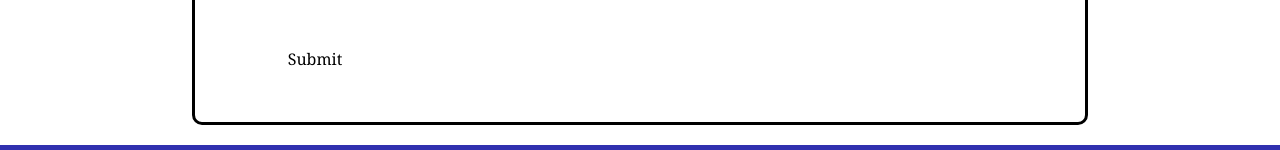
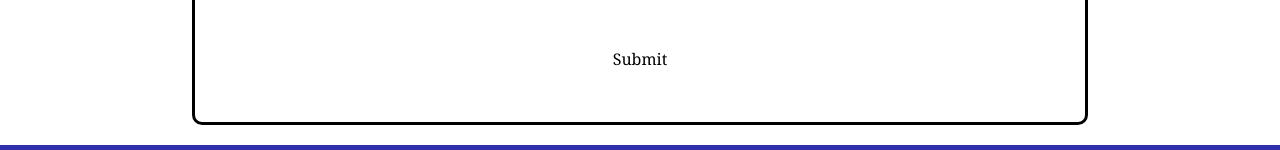
Before and after one commit to cheptegei-create/portfolio, a plain HTML site: page index.html in a window 1280 px wide. Shown: the part 3199-3349 px from the top of the page. Drawn offline with Linux system fonts and the light colour scheme.

Commit message:
made some changes on the button

```diff
--- a/assets/css/style.css
+++ b/assets/css/style.css
@@ -212,6 +212,11 @@ input[type=text], textarea {
   box-shadow: inset 0px 0px 8px var(--blue), 0 0 15px var(--blue);
   transform: scale(1.2);
 }
+
+.button {
+  display: flex;
+  justify-content: center;
+}
 /*styling the social media links in the footer*/
 .fa {
   padding: 10px;
--- a/index.html
+++ b/index.html
@@ -174,7 +174,7 @@
               placeholder="Leave a Message!"
             ></textarea>
           </p>
-          <p>
+          <p class="button">
             <button>Submit</button>
           </p>
         </form>
```
